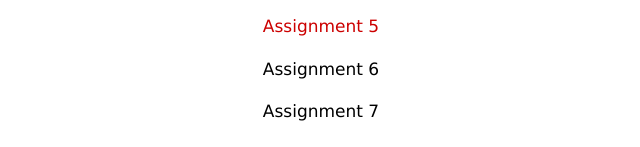
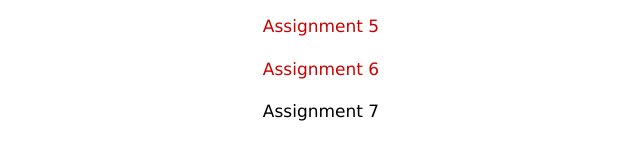
Before and after one commit to mrigankdoshy/intro-to-web-design, a plain HTML site: page index.html in a window 1280 px wide. Shown: the part 359-506 px from the top of the page, without its empty margins (319-959 px from the left). Drawn offline with Linux system fonts and the light colour scheme.

Commit message:
Changed index.html to reflect assignment 6

```diff
--- a/index.html
+++ b/index.html
@@ -45,7 +45,7 @@
 			<p><a href="http://www.personal.psu.edu/msd5399/assignment3.html">Assignment 3</a></p>
 			<p><a href="http://www.personal.psu.edu/msd5399/assignment4.html">Assignment 4</a></p>
 			<p><a href="http://www.personal.psu.edu/msd5399/assignment5.html">Assignment 5</a></p>
-			<p>Assignment 6</p>
+			<p><a href="http://www.personal.psu.edu/msd5399/assignment6.html">Assignment 6</a></p>
 			<p>Assignment 7</p>
 		</article>
 		<footer>
```
